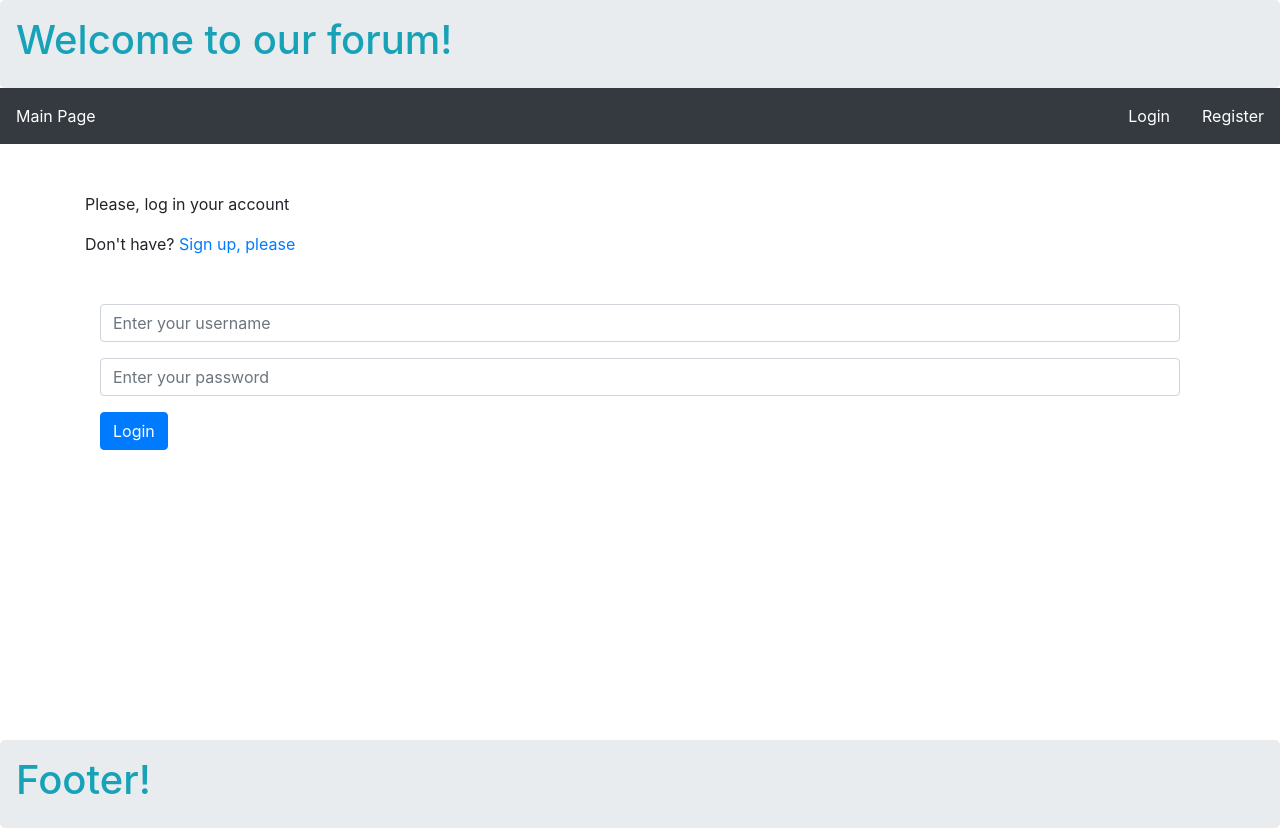
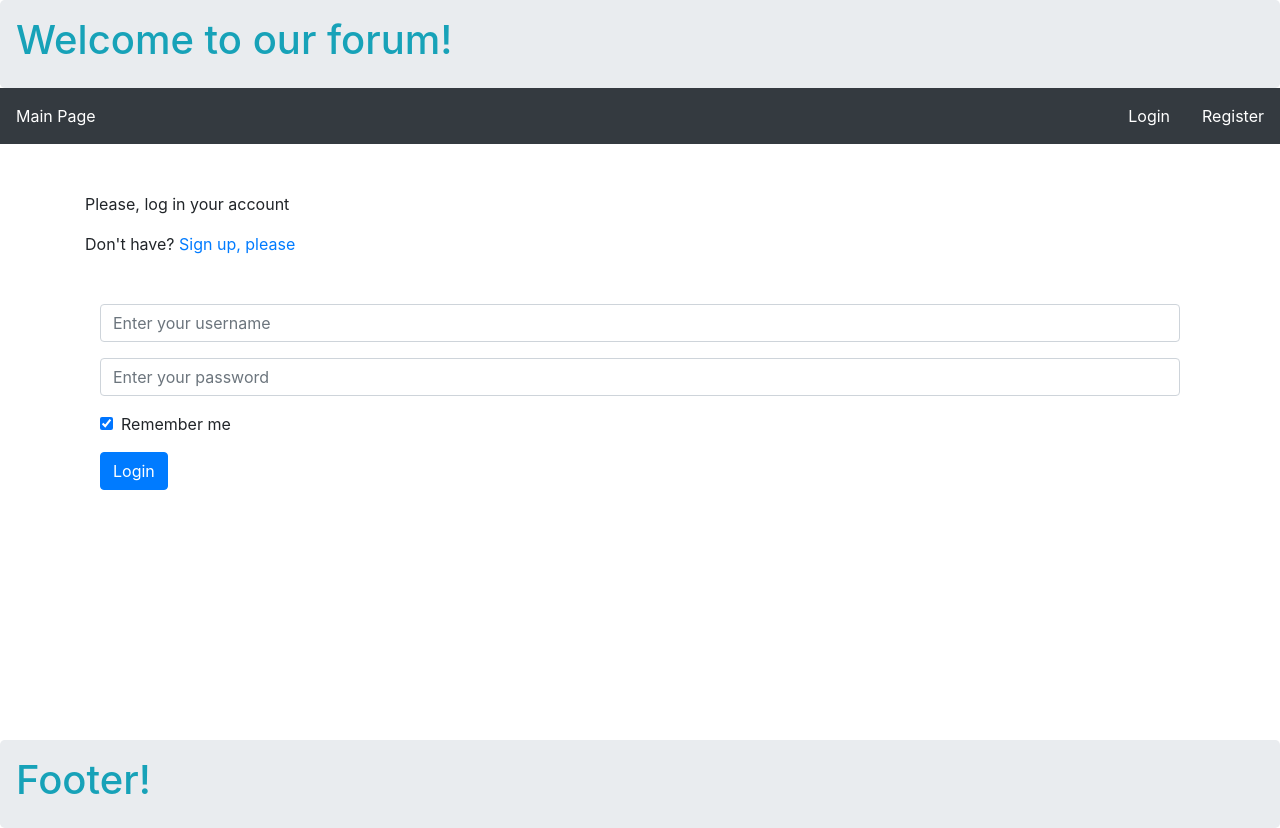
Before and after one commit to aperekhozhuk/React-Forum, a React (Create React App) app: page /login in a window 1280 px wide. Built offline with nearby package versions, Linux system fonts and the light colour scheme; no server answers.

Commit message:
Add "Remember me" option to login form

```diff
--- a/src/index.js
+++ b/src/index.js
@@ -30,7 +30,7 @@ window.UNCORRECT_NAME_MESSAGE = `Your name should be >=5 and <=20\
   in length. It can contain English letters, digits and special symbols\
   (${window.CREDS_ALLOWED_SYMBOLS.spec_symbols})`
 window.WEAK_PASS_MESSAGE = `Your password should be >=8 and <=40\
-  in length. It can contain English letters, digits and special symbols\
+  in length. It can contain English letters, digits and special symbols.\
   It should contain at least 1 lower-case, 1 upper-case letter,1 digit\
   and one special symbol (${window.CREDS_ALLOWED_SYMBOLS.spec_symbols})`
 
--- a/src/screens/Login/Login.js
+++ b/src/screens/Login/Login.js
@@ -31,20 +31,24 @@ class Login extends Component {
       'username': e.target.username.value,
       'password': e.target.password.value
     }
-
+    const remember = e.target.remember.checked
     axios.post(`${window.API_URL}/login`, data, {
       headers: window.API_HEADERS
     })
     .then(
-      res => this.login_success(res)
+      res => this.login_success(res, remember)
     )
     .catch( error => this.login_failed(error));
   }
 
-  login_success(response) {
+  login_success(response, remember) {
     this.form.username.value = ''
     this.form.password.value = ''
-    Cookies.set('access-token', response.data['access-token'], {expires: 365})
+    let params = {}
+    if (remember) {
+      params = {expires: 365}
+    }
+    Cookies.set('access-token', response.data['access-token'], params)
     this.props.setUser(response.data)
     this.props.history.push("/")
   }
@@ -86,6 +90,21 @@ class Login extends Component {
                   required>
                 </input>
               </div>
+              <div className="form-group">
+                <input
+                  name="remember"
+                  type="checkbox"
+                  defaultChecked>
+                </input>
+                <span
+                  className="ml-2"
+                  onMouseOver={(e) => {
+                    e.target.innerHTML = `If omitted - your session will \
+                    be dropped after browser closing`
+                  }}
+                  onMouseOut={(e) => {e.target.innerHTML = 'Remember me'}}
+                >Remember me</span>
+              </div>
               <p>{this.state.alert}</p>
               <button type="submit" className="btn btn-primary">Login</button>
             </form>
```
